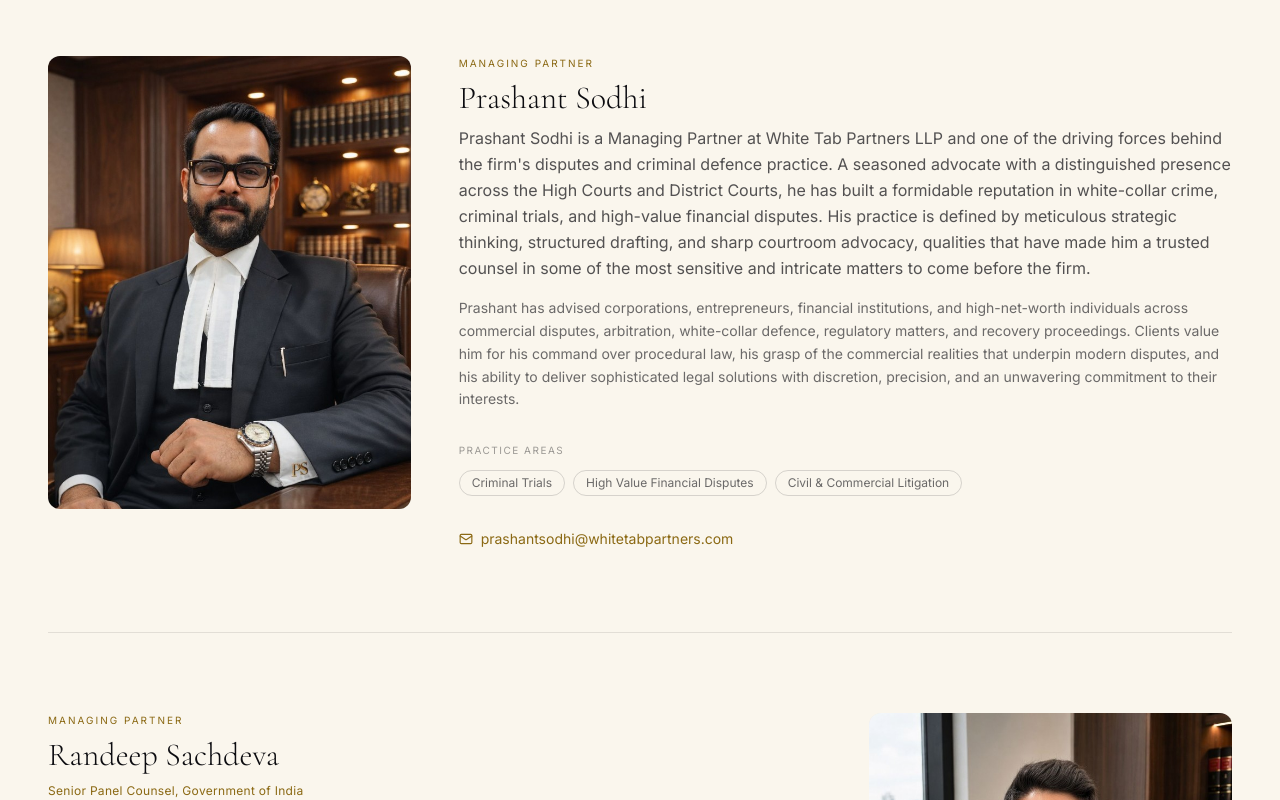
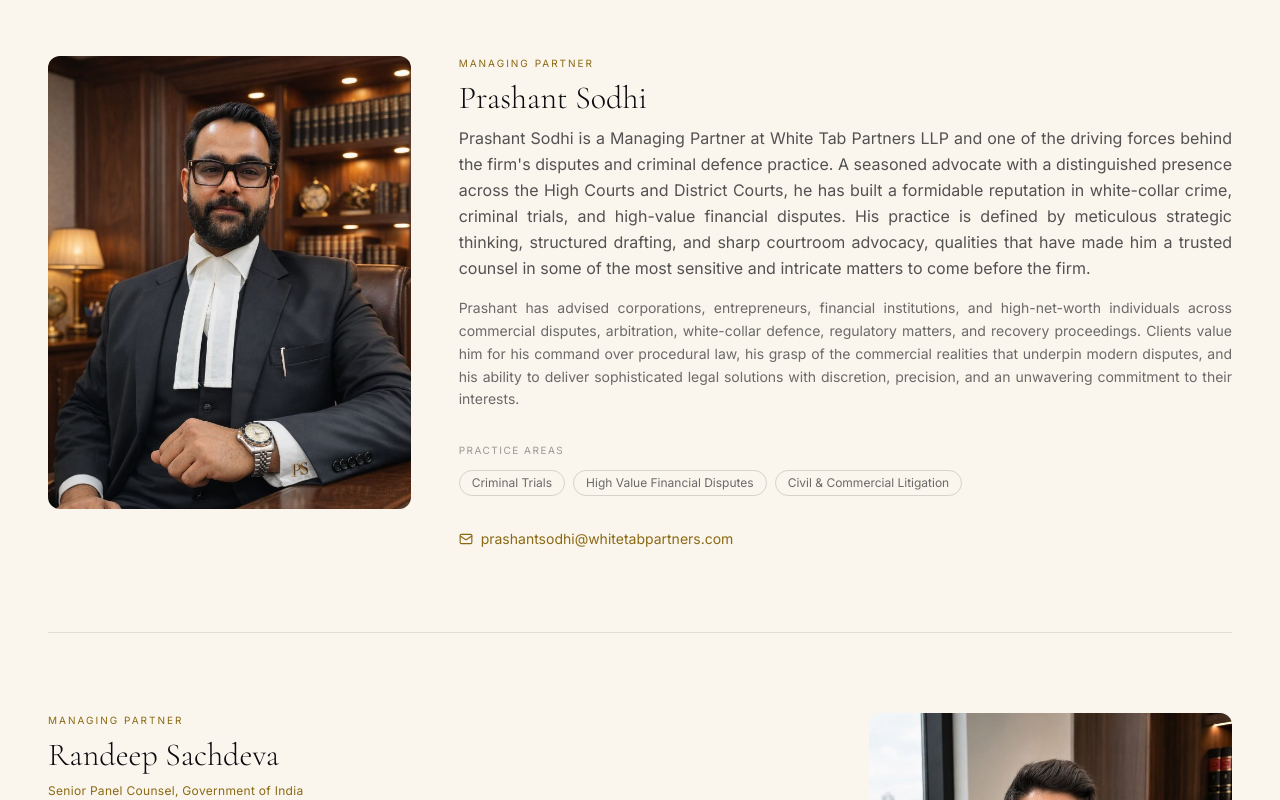
Before and after one commit to kabirsachdeva/White-Tab-Partners-LLP---Website, a Next.js app: page /partners in a window 1280 px wide. Shown: the part 560-1360 px from the top of the page. Built offline with nearby package versions, Linux system fonts and the light colour scheme.

Commit message:
Justify bio text on partners page

```diff
--- a/app/partners/page.tsx
+++ b/app/partners/page.tsx
@@ -67,11 +67,11 @@
                     </p>
                   )}
 
-                  <p className="text-dark/70 text-base leading-relaxed font-sans mb-4">
+                  <p className="text-dark/70 text-base leading-relaxed font-sans mb-4 text-justify">
                     {partner.bio}
                   </p>
                   {partner.bioExtended && (
-                    <p className="text-dark/60 text-sm leading-relaxed font-sans mb-8">
+                    <p className="text-dark/60 text-sm leading-relaxed font-sans mb-8 text-justify">
                       {partner.bioExtended}
                     </p>
                   )}
```
